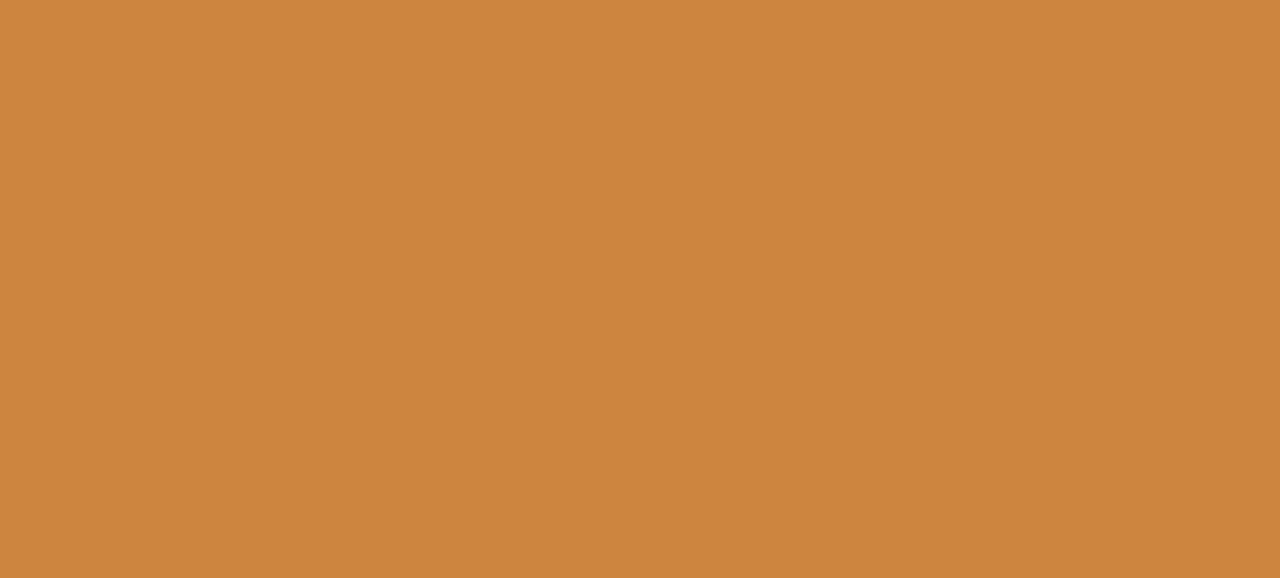
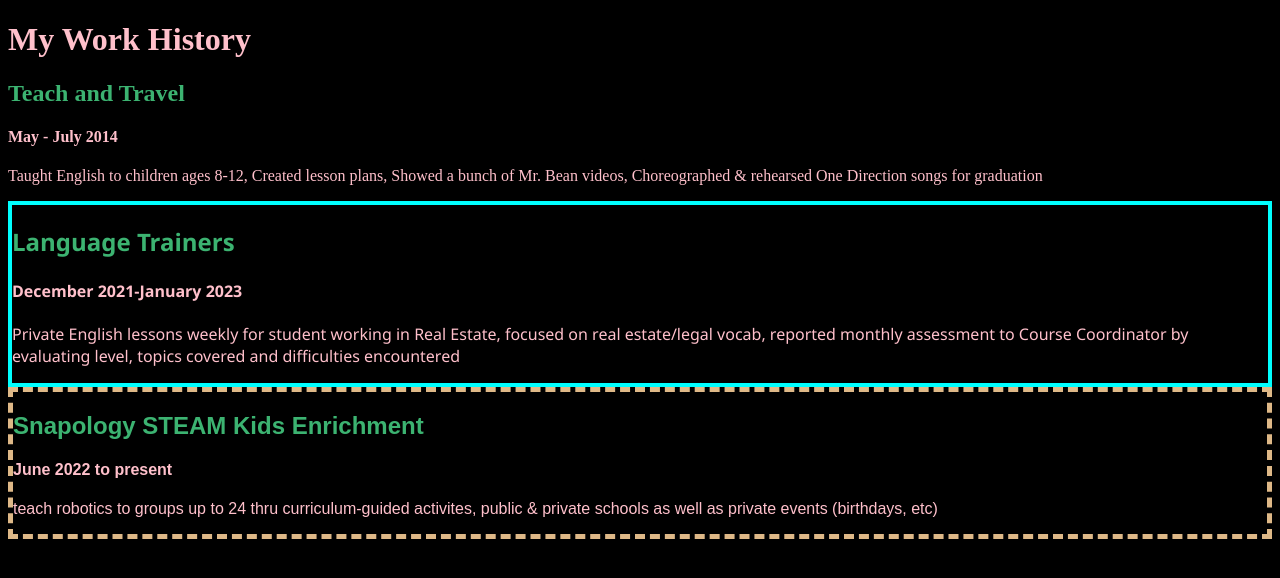
Before and after one commit to MsSanli/LAB-HTML-Resume-2, a plain HTML site: page index.html in a window 1280 px wide. Drawn offline with Linux system fonts and the light colour scheme.

Commit message:
added more styling to work history and added link and script src

```diff
--- a/index.html
+++ b/index.html
@@ -3,11 +3,41 @@
 <head>
   <meta charset="UTF-8">
   <meta name="viewport" content="width=device-width, initial-scale=1.0">
-  <title>LAB RESUME 2</title>
+  <title>Work  History</title>
   <link rel="stylesheet" href="main.css">
+
 </head>
 <body>
+  <h1>My Work History</h1>
+  <article id="articleOne">
+    <h2>Teach and Travel</h2>
+    <h4>May - July 2014</h4>
+    <section>
+      <p>
+        Taught English to children ages 8-12, Created lesson plans, Showed a bunch of Mr. Bean videos, Choreographed & rehearsed One Direction songs for graduation
+      </p>
+    </section>
+  </article>
 
+  <article id="articleTwo">
+    <h2>Language Trainers</h2>
+    <h4>December 2021-January 2023</h4>
+    <section>
+      <p>
+        Private English lessons weekly for student working in Real Estate, focused on real estate/legal vocab, reported monthly assessment to Course Coordinator by evaluating level, topics covered and difficulties encountered
+      </p>
+    </section>
+  </article>
+
+  <article id="articleThree">
+    <h2>Snapology STEAM Kids Enrichment</h2>
+    <h4>June 2022 to present</h4>
+    <section>
+      <p>
+        teach robotics to groups up to 24 thru curriculum-guided activites, public & private schools as well as private events (birthdays, etc)
+      </p>
+    </section>
+  </article>
 
   <script src="main.js"></script>
 </body>
--- a/main.css
+++ b/main.css
@@ -1,3 +1,26 @@
-body {
-  background-color: peru;
+body{
+background-color: black;
+color: pink;
 }
+
+h2{
+  color: mediumseagreen;
+}
+
+
+
+
+#articleOne{
+  font-family: Cambria, Cochin, Georgia, Times, 'Times New Roman', serif';
+  border 1px dotted pink;
+}
+
+#articleTwo{
+  font-family: 'Segoe UI', Tahoma, Geneva, Verdana, sans-serif;
+  border: 4px solid aqua;
+}
+
+#articleThree{
+  font-family: Arial, Helvetica, sans-serif;
+  border: 5px dashed burlywood;
+}
```
